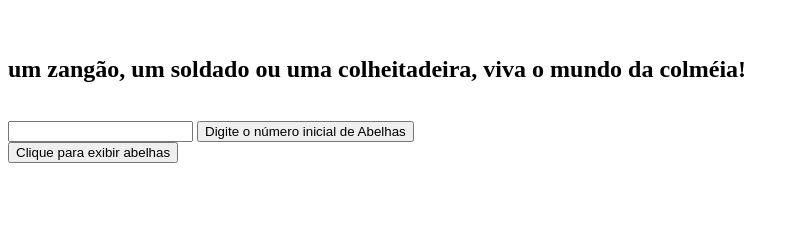
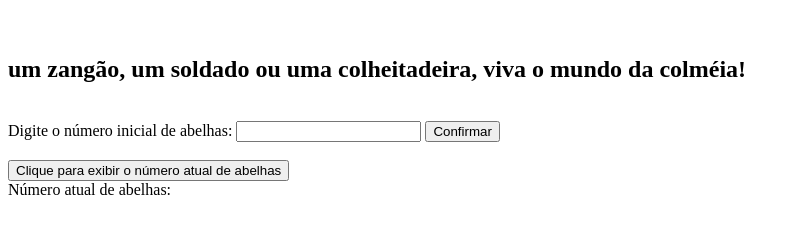
Before and after one commit to LucasSDias/estudos-colmeia, a website: page src/index.html in a window 1280 px wide. Shown: the part 48-282 px from the top of the page, without its empty margins (0-799 px from the left). Drawn offline with Linux system fonts and the light colour scheme.

Commit message:
Função exibir abelhas

```diff
--- a/src/code.js
+++ b/src/code.js
@@ -1,3 +1,11 @@
+var numAtualAbelhas; // criando uma variável
+
+numAtualAbelhas = 0; // preenchendo uma variável
+
 var gravarNumInicialAbelhas = function() {
-    console.log(this.document.getElementById("numInicialAbelhas").value);
+     numAtualAbelhas = document.getElementById("numInicialAbelhas").value;
 }
+
+var exibirAbelhas = function() {
+    document.getElementById("spanNumAtualAbelhas").innerText = numAtualAbelhas;
+}
--- a/src/index.html
+++ b/src/index.html
@@ -6,10 +6,12 @@
     <body>
         <h1>Simulador de colméia</h1><br>
         <h2> um zangão, um soldado ou uma colheitadeira, viva o mundo da colméia! </h2><br>
+        <label for="numInicialAbelhas">Digite o número inicial de abelhas:</label>
         <input type="number" id="numInicialAbelhas"/>
-        <button onclick="gravarNumInicialAbelhas()">Digite o número inicial de Abelhas</button></br>
+        <button onclick="gravarNumInicialAbelhas()">Confirmar</button><br><br>
         <!--forma que exibir o numero de abelhas-->
-        <button onclick="exibirAbelhas()">Clique para exibir abelhas</button>
+        <button onclick="exibirAbelhas()">Clique para exibir o número atual de abelhas</button><br>
+        Número atual de abelhas: <span id="spanNumAtualAbelhas"></span>
     </body>
 
 </html>
```
